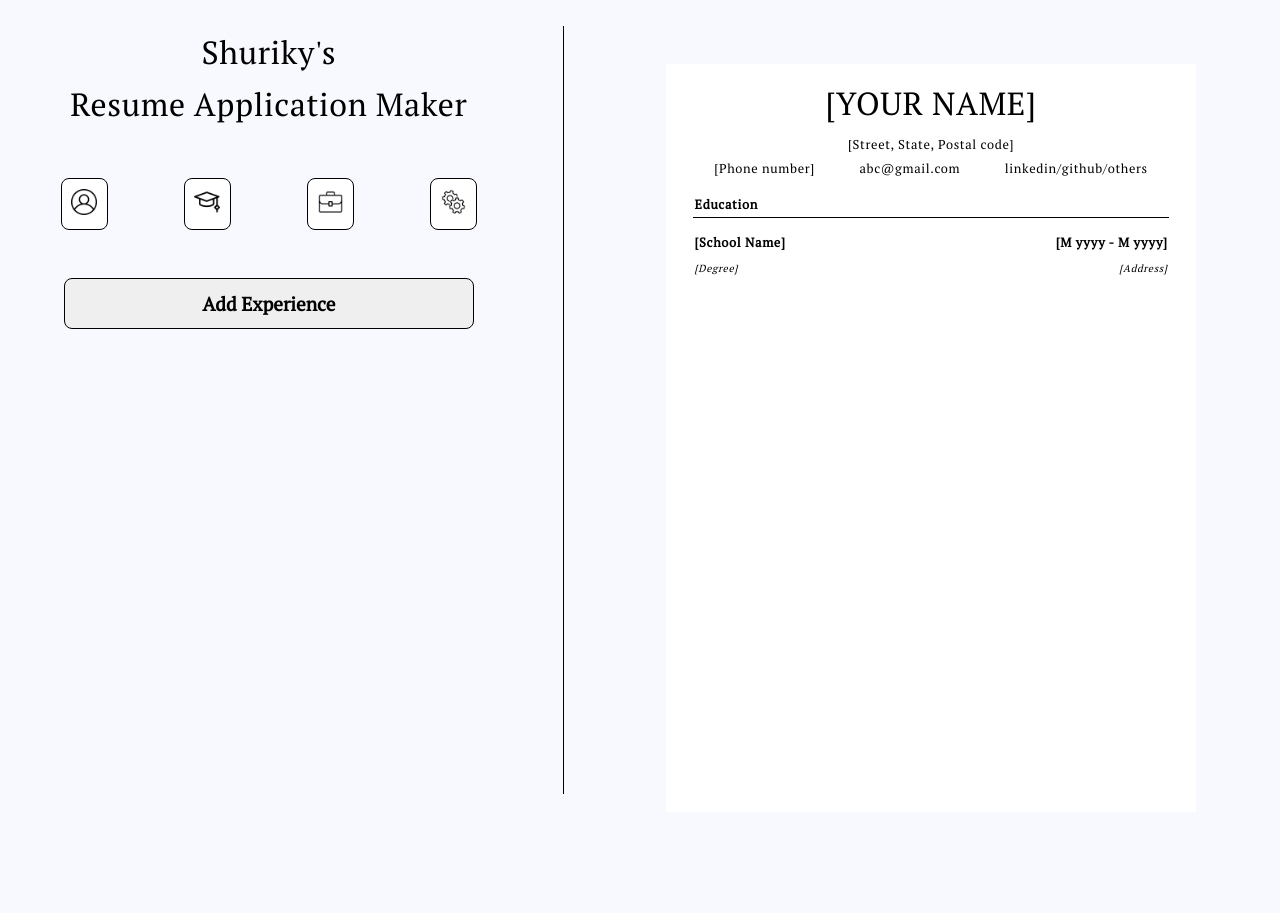
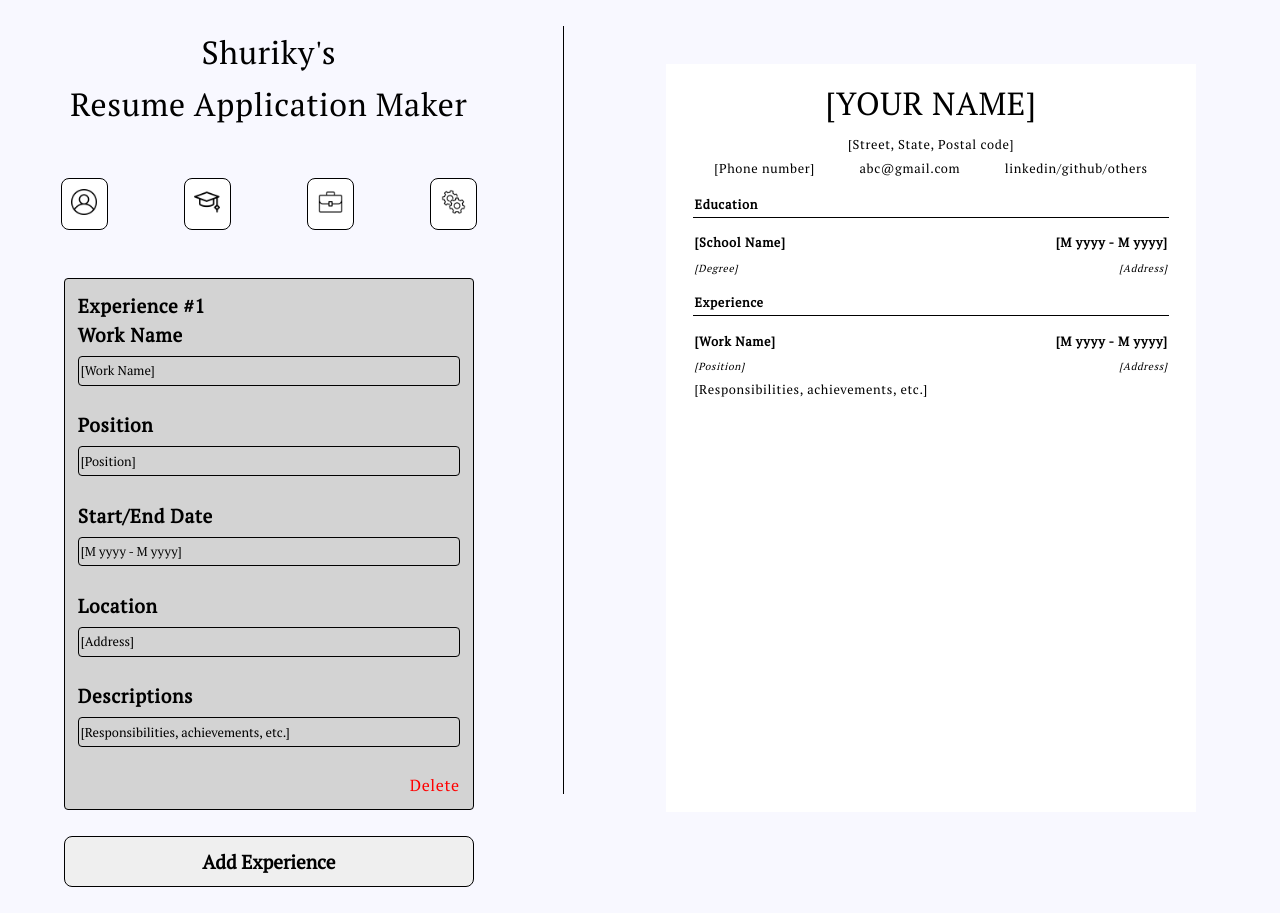
Before and after one commit to Shuriky/odin-cv-application, a React (Vite) app in the folder repo/: page / in a window 1280 px wide. Both pictures are taken after a click on the button 330 px from the left and 204 px from the top of the page. Before the commit the page ends 851 px from the top, so only its background shows below. Built offline with nearby package versions, Linux system fonts and the light colour scheme.

Commit message:
add experiences display for document

```diff
--- a/repo/src/App.jsx
+++ b/repo/src/App.jsx
@@ -12,9 +12,19 @@ export default function App() {
             email: "abc@gmail.com",
             externalLinks: "linkedin/github/others",
         },
-        education: [
-            { schoolName: "[School Name]", degree: "[Degree]", date: "[M yyyy - M yyyy]", location: "[Address]" },
-        ],
+        education: [{
+            schoolName: "[School Name]",
+            degree: "[Degree]",
+            date: "[M yyyy - M yyyy]",
+            location: "[Address]"
+            },],
+        experiences: [{
+            workName: "[Work Name]",
+            position: "[Position]",
+            date: "[M yyyy - M yyyy]",
+            location: "[Address]",
+            descriptions: "[Responsibilities, achievements, etc.]",
+            },],
     });
 
     return (
--- a/repo/src/document-components/Document.jsx
+++ b/repo/src/document-components/Document.jsx
@@ -41,12 +41,41 @@ function EducationDisplay({ formData, setFormData }) {
     );
 }
 
+function ExperiencesDisplay({ formData }) {
+    const experienceDisplay = formData.experiences.length ? "block" : "none";
+
+    return (
+        <div className="sectionDisplay" id="experiencesDisplay" style={{ display: experienceDisplay }}>
+            <h2>Experience</h2>
+            <div className="horizontalLine"></div>
+            {formData.experiences.length === 0 ? (
+                <p>No experience data available.</p>
+            ) : (
+                formData.experiences.map((experienceData, index) => (
+                    <div key={index} className="componentDisplay">
+                        <div className="smallComponent">
+                            <p><strong>{experienceData.workName}</strong></p>
+                            <p><em>{experienceData.position}</em></p>
+                            <p>{experienceData.descriptions}</p>
+                        </div>
+                        <div className="smallComponent" style={{ textAlign: "end" }}>
+                            <p><strong>{experienceData.date}</strong></p>
+                            <p><em>{experienceData.location}</em></p>
+                        </div>
+                    </div>
+                ))
+            )}
+        </div>
+    );
+}
+
 export default function Document({ formData, setFormData }) {
     return (
         <div id="documentContainer">
             <div id="document">
                 <PersonalInfoDisplay formData={formData} setFormData={setFormData}/>
                 <EducationDisplay formData={formData} setFormData={setFormData} />
+                <ExperiencesDisplay formData={formData} setFormData={setFormData} />
             </div>
         </div>
     );
--- a/repo/src/form-components/Experiences.jsx
+++ b/repo/src/form-components/Experiences.jsx
@@ -1,44 +1,124 @@
 import { useState } from "react";
 
-function ExperiencesComponent({ index }) {
+function ExperienceComponent({ index, formData, setFormData }) {
+    const handleChange = (e, index) => {
+        const { id, value } = e.target;
+        const field = id.split('-')[0]; // Extract field name
+
+        // Update specific experience field at given index
+        setFormData((prev) => ({
+            ...prev,
+            experiences: prev.experiences.map((experience, i) =>
+                i === index
+                    ? { ...experience, [field]: value }
+                    : experience
+            ),
+        }));
+    };
+
+    const handleDelete = (index) => {
+        setFormData((prev) => ({
+            ...prev,
+            experiences: prev.experiences.filter((_, i) => i !== index),
+        }));
+    };
+
+    const experience = formData.experiences[index] || {
+        workName: "",
+        position: "",
+        date: "",
+        location: "",
+        descriptions: "",
+    };
+
     return (
-        <div class="form-box">
-            <label htmlFor="form-box">Experience #{index}</label>
+        <div className="form-box">
+            <label htmlFor="form-box">Experience #{index + 1}</label>
             <div className="text-input">
                 <label htmlFor="workName">Work Name</label>
-                <input id="workName"></input>
+                <input
+                    id={`workName-${index}`}
+                    value={experience.workName}
+                    onChange={(e) => handleChange(e, index)}
+                />
             </div>
             <div className="text-input">
                 <label htmlFor="position">Position</label>
-                <input id="position"></input>
+                <input
+                    id={`position-${index}`}
+                    value={experience.position}
+                    onChange={(e) => handleChange(e, index)}
+                />
             </div>
             <div className="text-input">
                 <label htmlFor="date">Start/End Date</label>
-                <input id="date"></input>
+                <input
+                    id={`date-${index}`}
+                    value={experience.date}
+                    onChange={(e) => handleChange(e, index)}
+                />
             </div>
             <div className="text-input">
                 <label htmlFor="location">Location</label>
-                <input id="location"></input>
+                <input
+                    id={`location-${index}`}
+                    value={experience.location}
+                    onChange={(e) => handleChange(e, index)}
+                />
+            </div>
+            <div className="text-input">
+                <label htmlFor="descriptions">Descriptions</label>
+                <input
+                    class="descriptionInput"
+                    id={`descriptions-${index}`}
+                    value={experience.descriptions}
+                    onChange={(e) => {
+                        handleChange(e, index);
+                    }}
+                />
+            </div>
+            <div onClick={() => handleDelete(index)} className="deleteButton">
+                Delete
             </div>
         </div>
-    )
+    );
 }
 
-export default function Experiences() {
-    const [experiences, setExperiences] = useState([]);
 
+export default function Experiences({ formData, setFormData }) {
     const handleClick = () => {
-    const newIndex = experiences.length + 1;
-    const newExperiences = <ExperiencesComponent key={newIndex} index={newIndex} />;
-    setExperiences([...experiences, newExperiences]);
+        setFormData({
+            ...formData,
+            experiences: [
+                ...formData.experiences,
+                {
+                    workName: "[Work Name]",
+                    position: "[Position]",
+                    date: "[M yyyy - M yyyy]",
+                    location: "[Address]",
+                    descriptions: "[Responsibilities, achievements, etc.]",
+                },
+            ],
+        });
     };
+
     return (
-
-        <div className="form" id="personal-info">
-            <div>{experiences}</div>
-            <button className="add-section-button" id="add-Experiences" onClick={handleClick}>
-                <label htmlFor="add-Experiences">Add Experience</label>
+        <div className="form" id="experiences">
+            {formData.experiences.map((_, index) => (
+                <ExperienceComponent
+                    key={index}
+                    index={index}
+                    formData={formData}
+                    setFormData={setFormData}
+                />
+            ))}
+            <button
+                className="add-section-button"
+                id="add-experiences"
+                onClick={handleClick}
+            >
+                <label htmlFor="add-experiences">Add Experience</label>
             </button>
         </div>
-    )
+    );
 }
--- a/repo/src/form-components/Form.jsx
+++ b/repo/src/form-components/Form.jsx
@@ -60,7 +60,10 @@ export default function Form({ formData, setFormData }) {
                     />
                 </div>
                 <div style={{ display: experiencesDisplay }}>
-                    <Experiences />
+                    <Experiences
+                        formData={formData}
+                        setFormData={setFormData}
+                    />
                 </div>
                 <div style={{ display: skillsDisplay }}>
                     <Skills />
--- a/repo/src/index.css
+++ b/repo/src/index.css
@@ -239,3 +239,8 @@ h2 {
   cursor: pointer;
   text-align: end;
 }
+
+.descriptionInput {
+  display: flex;
+  text-wrap: wrap;
+}
```
